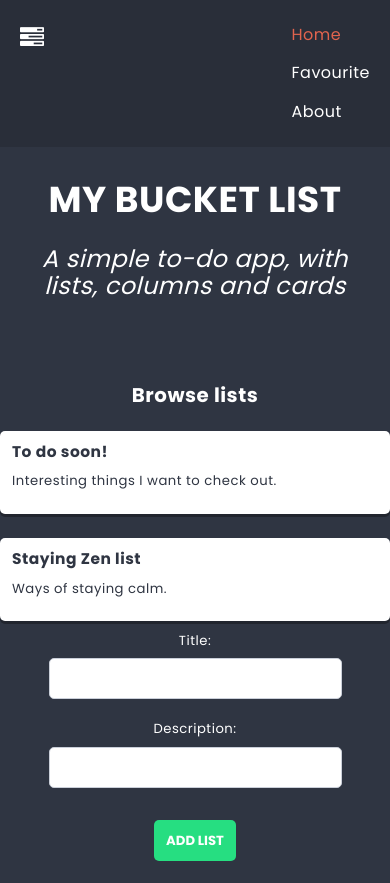
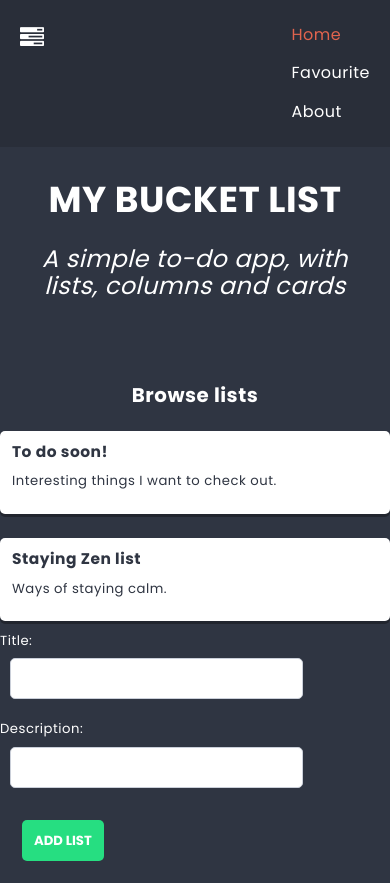
Before and after one commit to msedkiewicz/kodilla-module-15-to-do-app, a React (Create React App) app: page / in a window 390 px wide. Built offline with nearby package versions, Linux system fonts and the light colour scheme.

Commit message:
Fix css class names

```diff
--- a/src/components/ColumnForm/ColumnForm.js
+++ b/src/components/ColumnForm/ColumnForm.js
@@ -18,7 +18,7 @@ const ColumnForm = ({ listId }) => {
     setIcon("");
   };
   return (
-    <form className={styles.columnForm} onSubmit={handleSubmit}>
+    <form className={styles.listForm} onSubmit={handleSubmit}>
       Title:
       <div className={styles.padding}>
         <TextInput value={title} onChange={(e) => setTitle(e.target.value)} />
--- a/src/components/ListForm/ListForm.module.scss
+++ b/src/components/ListForm/ListForm.module.scss
@@ -1,6 +1,6 @@
 @import '../../styles/settings.scss';
 
-.columnForm {
+.listForm {
     display: flex;
     justify-content: center;
     align-items: center;
@@ -10,7 +10,7 @@
 }
 
 @media all and (max-width: 690px){
-    .columnForm {
+    .listForm {
         flex-direction: column;
     }
 }
```
